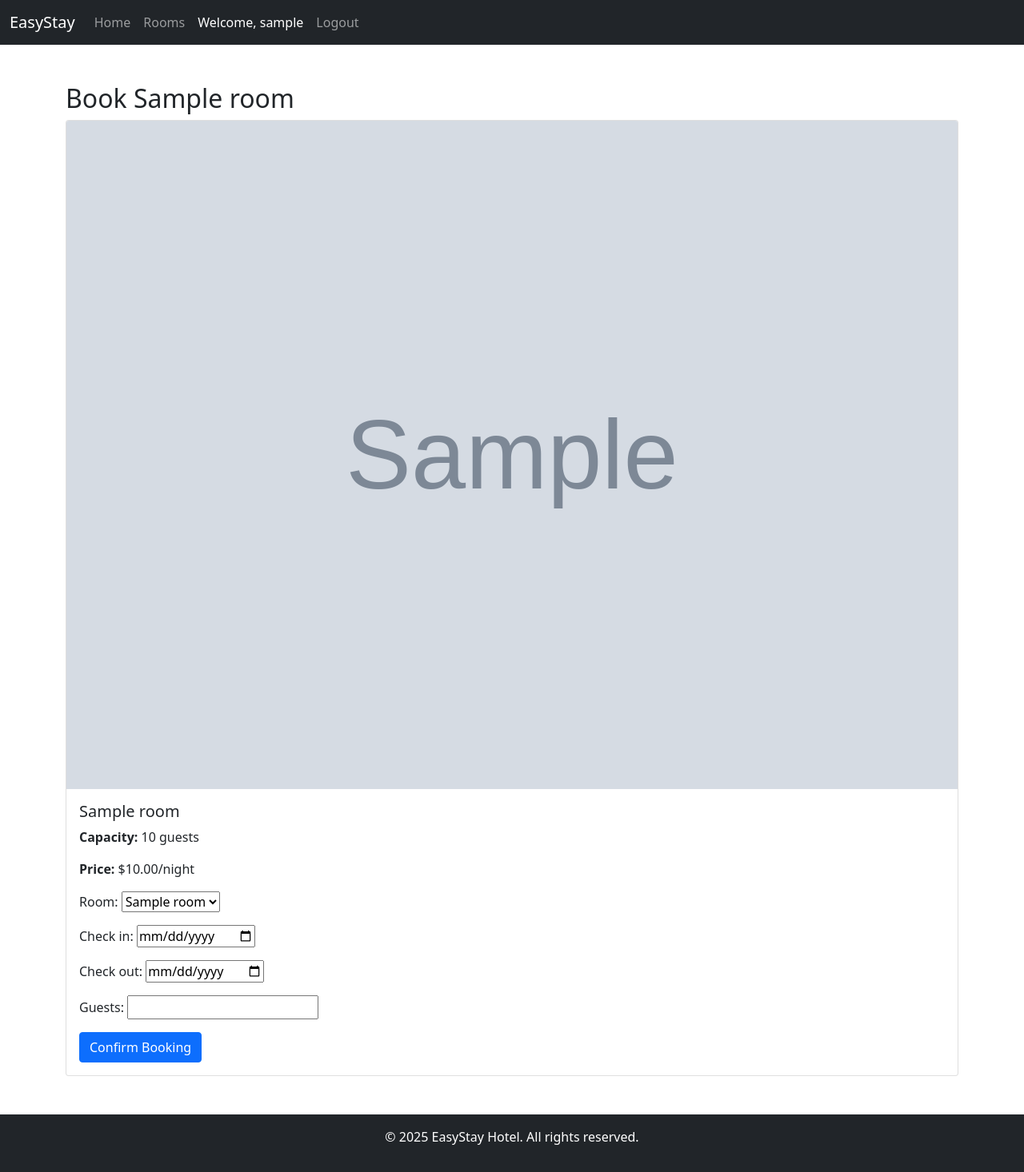
After one commit to SayedAli451/EasyStay, a Django app: page /book/1/ in a window 1280 px wide. The commit adds this page. Shown: the whole page at 80% size. Run offline with Django 5.2, Linux system fonts and the light colour scheme; a user stored in the database is signed in; tables that the repository leaves empty hold one stand-in row (values such as "Sample post"); grey boxes marked "Sample" are stand-in pictures.

Commit message:
make booking model , and page for confirm booking , fix some issue , booking now work (checked form data)

```diff
--- a/hotel/admin.py
+++ b/hotel/admin.py
@@ -2,3 +2,6 @@ from django.contrib import admin
 from .models import Room
 
 admin.site.register(Room)
+
+class RoomAdmin(admin.ModelAdmin):
+    list_display = ('name', 'room_type', 'capacity', 'price_per_night', 'is_available')
--- /dev/null
+++ b/hotel/forms.py
@@ -0,0 +1,11 @@
+from django import forms
+from .models import Booking
+
+class BookingForm(forms.ModelForm):
+    class Meta:
+        model = Booking
+        fields = ['room', 'check_in', 'check_out', 'guests']
+        widgets = {
+            'check_in': forms.DateInput(attrs={'type': 'date'}),
+            'check_out': forms.DateInput(attrs={'type': 'date'}),
+        }
--- a/hotel/models.py
+++ b/hotel/models.py
@@ -1,5 +1,5 @@
 from django.db import models
-
+from django.contrib.auth.models import User
 class Room(models.Model):
     ROOM_TYPES = [
         ('single', 'Single'),
@@ -10,8 +10,21 @@ class Room(models.Model):
     name = models.CharField(max_length=100)
     room_type = models.CharField(max_length=10, choices=ROOM_TYPES)
     price_per_night = models.DecimalField(max_digits=10, decimal_places=2)
+    capacity = models.IntegerField(default=1)
     description = models.TextField()
-    image_url = models.URLField()  # Stores the image URL
+    image_url = models.URLField()
 
     def __str__(self):
         return self.name
+
+class Booking(models.Model):
+    user = models.ForeignKey(User, on_delete=models.CASCADE)
+    room = models.ForeignKey(Room, on_delete=models.CASCADE)
+    check_in = models.DateField()
+    check_out = models.DateField()
+    total_price = models.DecimalField(max_digits=10, decimal_places=2)
+    status = models.CharField(max_length=10, choices=[('pending', 'Pending'), ('confirmed', 'Confirmed'), ('cancelled', 'Cancelled')], default='pending')
+    guests = models.IntegerField()
+
+    def __str__(self):
+        return f"{self.user.username} - {self.room.name} ({self.check_in} to {self.check_out})"
--- /dev/null
+++ b/hotel/templates/hotel/book_room.html
@@ -0,0 +1,22 @@
+{% extends 'hotel/base.html' %}
+
+{% block title %}Book Room - StayEase{% endblock %}
+
+{% block content %}
+<div class="container mt-5">
+    <h2>Book {{ room.name }}</h2>
+    <div class="card">
+        <img src="{{ room.image_url }}" class="card-img-top" alt="{{ room.name }}">
+        <div class="card-body">
+            <h5 class="card-title">{{ room.name }}</h5>
+            <p><strong>Capacity:</strong> {{ room.capacity }} guests</p>
+            <p><strong>Price:</strong> ${{ room.price_per_night }}/night</p>
+            <form method="post">
+                {% csrf_token %}
+                {{ form.as_p }}
+                <button type="submit" class="btn btn-primary">Confirm Booking</button>
+            </form>
+        </div>
+    </div>
+</div>
+{% endblock %}
--- a/hotel/templates/hotel/rooms.html
+++ b/hotel/templates/hotel/rooms.html
@@ -14,7 +14,7 @@
                     <h5 class="card-title">{{ room.name }}</h5>
                     <p class="card-text">{{ room.description }}</p>
                     <p><strong>Price: ${{ room.price_per_night }}/night</strong></p>
-                    <a href="#" class="btn btn-primary">Book Now</a>
+                    <a href="{% url 'book_room' room.id %}" class="btn btn-success">Book Now</a>
                 </div>
             </div>
         </div>
--- a/hotel/urls.py
+++ b/hotel/urls.py
@@ -9,5 +9,6 @@ urlpatterns = [
     path('register/', views.register, name='register'),
     path('login/', auth_views.LoginView.as_view(template_name='hotel/login.html'), name='login'),
     path('logout/', views.logout_view, name='logout'),
+    path('book/<int:room_id>/', views.book_room, name='book_room'),
 
 ]
--- a/hotel/views.py
+++ b/hotel/views.py
@@ -1,8 +1,10 @@
 from django.http import HttpResponse
-from .models import Room
+from .models import Room , Booking
 from django.shortcuts import render , redirect
 from django.contrib.auth.forms import UserCreationForm
 from django.contrib.auth import login , logout
+from django.contrib.auth.decorators import login_required
+from .forms import BookingForm
 
 def home(request):
     return render(request, 'hotel/home.html')
@@ -25,3 +27,23 @@ def register(request):
     else:
         form = UserCreationForm()
     return render(request, 'hotel/register.html', {'form': form})
+
+
+@login_required
+def book_room(request, room_id):
+    room = Room.objects.get(id=room_id)
+
+    if request.method == 'POST':
+        form = BookingForm(request.POST)
+        if form.is_valid():
+            booking = form.save(commit=False)
+            booking.user = request.user
+            booking.room = room
+            booking.total_price = (booking.check_out - booking.check_in).days * room.price_per_night
+            booking.save()
+            return redirect('booking_confirmation', booking_id=booking.id)
+
+    else:
+        form = BookingForm(initial={'room': room})
+
+    return render(request, 'hotel/book_room.html', {'form': form, 'room': room})
```
Also changed, not shown: hotel/migrations/0002_booking.py (added), hotel/migrations/0003_booking_capacity.py (added), hotel/migrations/0004_remove_booking_capacity_room_capacity.py (added), hotel/migrations/0005_booking_guests.py (added).
